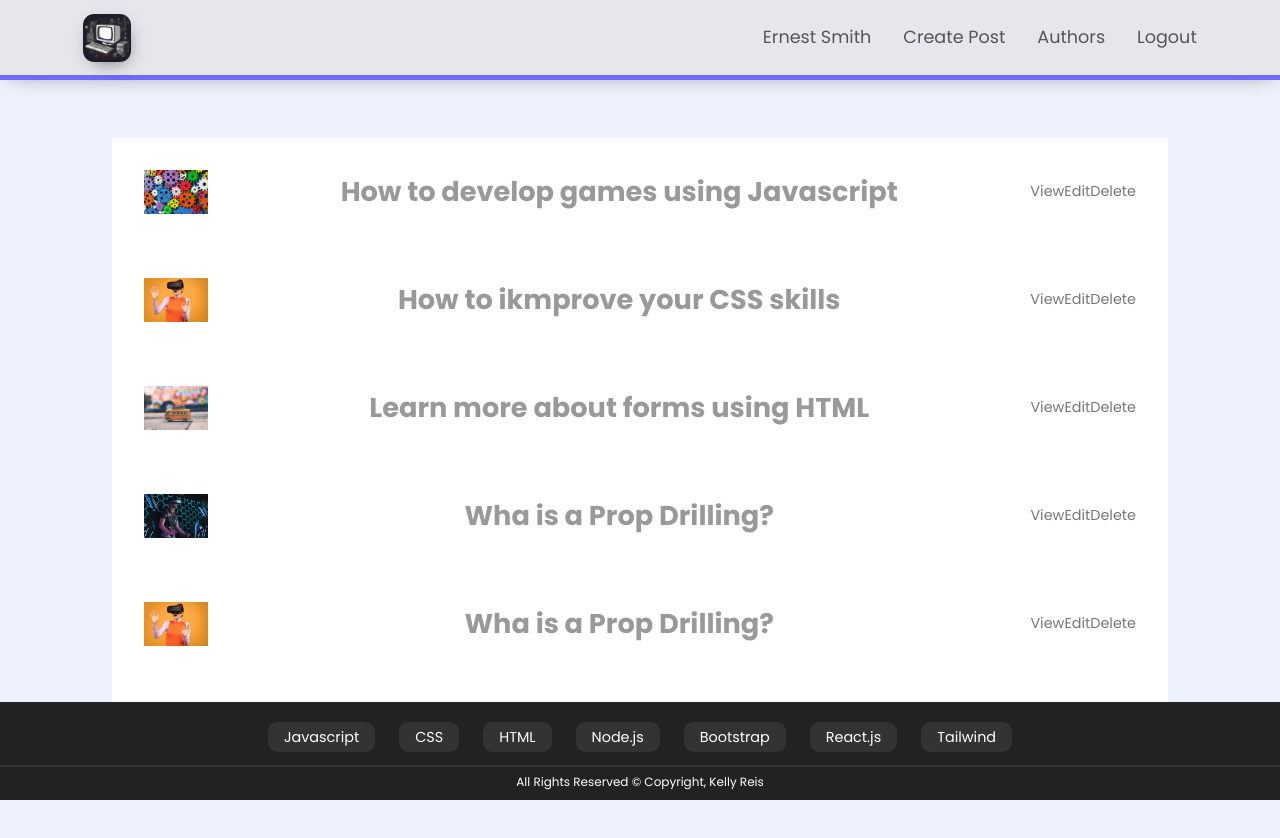
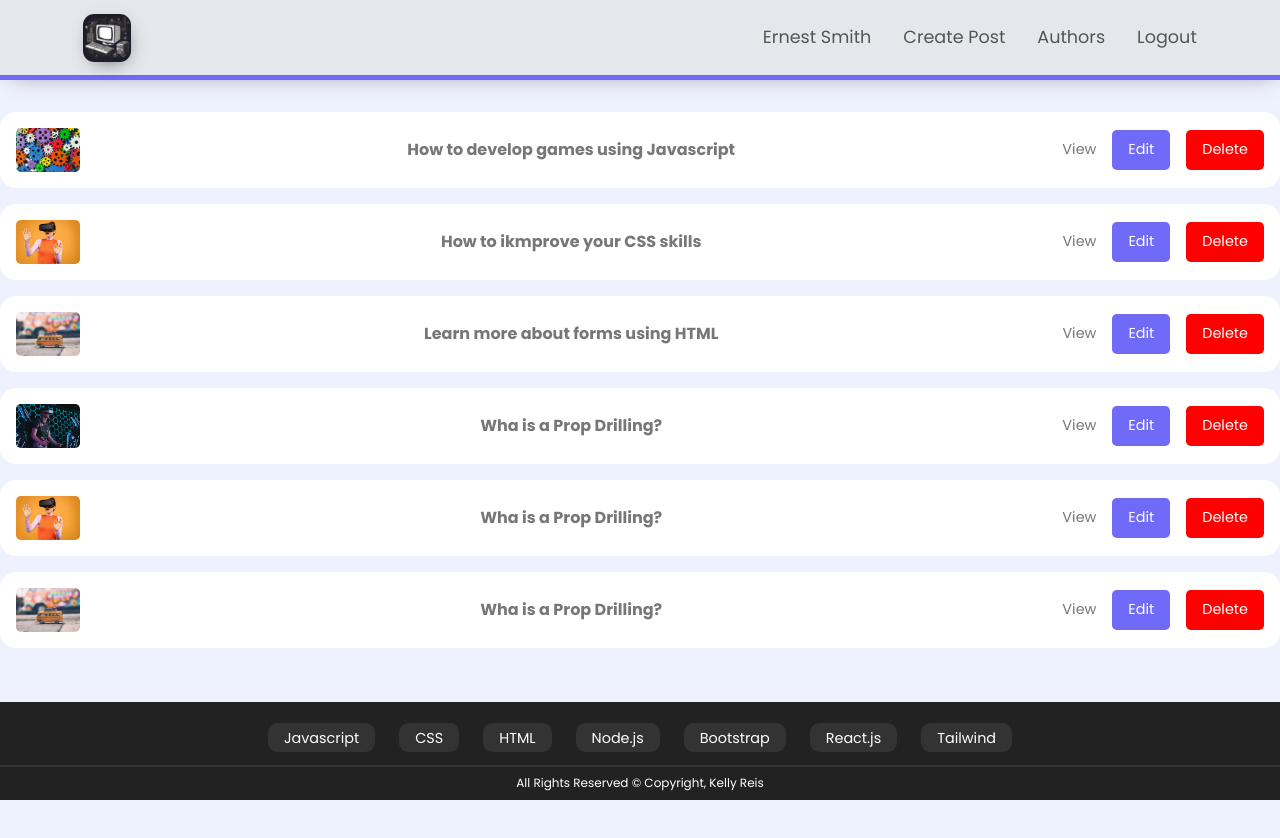
Before and after one commit to KellyReisLee/mern-blog-app, a React (Vite) app in the folder mern-blog-complete/: page /myposts/1 in a window 1280 px wide. Shown: the top 838 px of the page. After the commit the page ends 800 px from the top, so only its background shows below. Built offline with nearby package versions, Linux system fonts and the light colour scheme.

Commit message:
Adding some styles to Dashboard page

```diff
--- a/mern-blog-complete/src/main.jsx
+++ b/mern-blog-complete/src/main.jsx
@@ -17,7 +17,7 @@
 import Dashboard from './pages/Dashboard.jsx'
 import Logout from './pages/Logout.jsx'
 import Authors from './pages/Authors.jsx'
-
+import DeletePost from './pages/DeletePost.jsx'
 
 
 const router = createBrowserRouter([
@@ -36,6 +36,7 @@
       { path: "posts/users/:id", element: <AuthorPosts /> },
       { path: "myposts/:id", element: <Dashboard /> },
       { path: "posts/:id/edit", element: <EditPost /> },
+      { path: "posts/:id/delete", element: <DeletePost /> },
       { path: "logout", element: <Logout /> },
       { path: "authors", element: <Authors /> },
     ]
--- a/mern-blog-complete/src/pages/Dashboard.jsx
+++ b/mern-blog-complete/src/pages/Dashboard.jsx
@@ -19,9 +19,9 @@
                   <h3>{item.title}</h3>
                 </div>
                 <div className={classes.btns}>
-                  <Link to={`/posts/${item.id}`}>View</Link>
-                  <Link to={`/posts/${item.id}/edit`}>Edit</Link>
-                  <Link to={`/posts/${item.id}/delete`}>Delete</Link>
+                  <Link className={classes.view} to={`/posts/${item.id}`}>View</Link>
+                  <Link className={classes.edit} to={`/posts/${item.id}/edit`}>Edit</Link>
+                  <Link className={classes.delete} to={`/posts/${item.id}/delete`}>Delete</Link>
                 </div>
 
               </article>
--- a/mern-blog-complete/src/pages/Dashboard.module.css
+++ b/mern-blog-complete/src/pages/Dashboard.module.css
@@ -1,19 +1,56 @@
 .dashboard {
-  grid-template-columns: repeat(1, 1fr);
-  gap: 2rem;
-  padding: 1.6rem 7rem;
-  grid: 1rem;
+  display: flex;
+  flex-direction: column;
+  gap: 1rem;
+
 }
 
 .dashboardPost {
   display: flex;
   align-items: center;
   justify-content: space-between;
-  gap: 0.7rem;
   background-color: var(--color-white);
-  padding: 2rem;
+  padding: 1rem;
+  border-radius: var(--radius-3);
+
 }
 
 .imgContainer {
   width: 4rem;
+  border-radius: var(--radius-1);
+
 }
+
+.imgContainer img {
+  width: 4rem;
+  border-radius: var(--radius-1);
+  overflow: hidden;
+
+}
+
+.title h3 {
+  font-size: 1rem;
+  color: var(--color-gray-300);
+}
+
+.btns {
+  display: flex;
+  gap: 1rem;
+  justify-content: center;
+  align-items: center;
+
+}
+
+.edit {
+  background-color: var(--color-primary);
+  padding: 0.5rem 1rem;
+  color: var(--color-white);
+  border-radius: var(--radius-1);
+}
+
+.delete {
+  background-color: var(--color-red);
+  padding: 0.5rem 1rem;
+  color: var(--color-white);
+  border-radius: var(--radius-1);
+}
```
